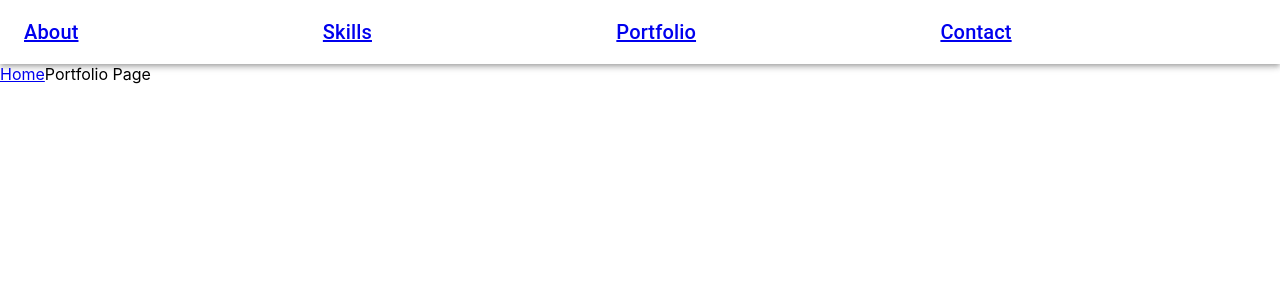
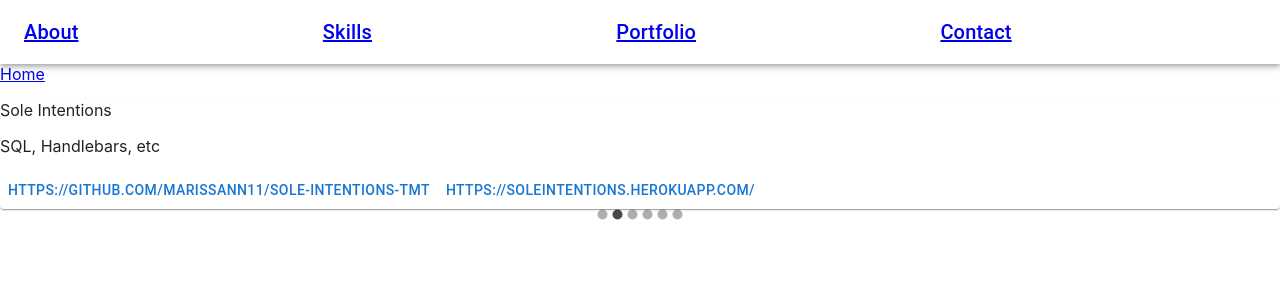
Before and after one commit to marissann11/maw-portfolio, a React (Create React App) app in the folder client/: page /portfolio in a window 1280 px wide. Shown: the top 300 px of the page. Built offline with nearby package versions, Linux system fonts and the light colour scheme.

Commit message:
completed portfolio carousel sans styling and images

```diff
--- a/client/package.json
+++ b/client/package.json
@@ -17,6 +17,7 @@
     "react": "^18.1.0",
     "react-dom": "^18.1.0",
     "react-icons": "^4.3.1",
+    "react-material-ui-carousel": "^3.4.1",
     "react-router-dom": "^6.3.0",
     "react-scripts": "5.0.1",
     "typescript": "^4.7.2",
--- a/client/src/pages/Portfolio.tsx
+++ b/client/src/pages/Portfolio.tsx
@@ -1,15 +1,81 @@
 import React from "react";
 import NavComponent from "../components/Nav";
 import HomeComponent from "../components/HomeLink";
+import Carousel from "react-material-ui-carousel";
+import { Paper, Button } from "@mui/material";
 
 export interface IPortfolioPageProps {}
 
 const PortfolioPage: React.FunctionComponent<IPortfolioPageProps> = (props) => {
+  type Project = {
+    name: string;
+    image: string;
+    description: string;
+    github: string;
+    site: string;
+  };
+
+  let projects: Project[];
+
+  projects = [
+    {
+      name: "Sole Intentions v2",
+      image: "sole-intentions2.png",
+      description: "Mongoose, React.js, etc",
+      github: "https://github.com/marissann11/sole-REACTions",
+      site: "https://sole-intentions.herokuapp.com/",
+    },
+    {
+      name: "Sole Intentions",
+      image: "sole-intentions.png",
+      description: "SQL, Handlebars, etc",
+      github: "https://github.com/marissann11/sole-intentions-TMT",
+      site: "https://soleintentions.herokuapp.com/",
+    },
+    {
+      name: "Weather Dashboard",
+      image: "weather.png",
+      description: "technologies, etc",
+      github: "https://github.com/marissann11/weather-dashboard-week6",
+      site: "https://marissann11.github.io/weather-dashboard-week6/",
+    },
+    {
+      name: "Password Generator",
+      image: "password.png",
+      description: "technologies, etc",
+      github: "https://github.com/marissann11/password-generator",
+      site: "https://marissann11.github.io/password-generator/",
+    },
+    {
+      name: "Code Quiz",
+      image: "quiz.png",
+      description: "technologies, etc",
+      github: "https://github.com/marissann11/code-quiz-week4-challenge",
+      site: "https://marissann11.github.io/code-quiz-week4-challenge/",
+    },
+    {
+      name: "Work Day Scheduler",
+      image: "workday.png",
+      description: "technologies, etc",
+      github: "https://github.com/marissann11/work-day-scheduler-week5",
+      site: "https://marissann11.github.io/work-day-scheduler-week5/",
+    },
+  ];
+
   return (
     <div>
       <NavComponent />
       <HomeComponent />
-      Portfolio Page
+      <Carousel>
+        {projects.map((project, i) => (
+          <Paper key={i}>
+            <p>{project.name}</p>
+            <p>{project.description}</p>
+            <Button>{project.github}</Button>
+            <Button>{project.site}</Button>
+          </Paper>
+        ))}
+      </Carousel>
     </div>
   );
 };
```
Also changed, not shown: 1 other file (tests, documents, lock files or other folders).
